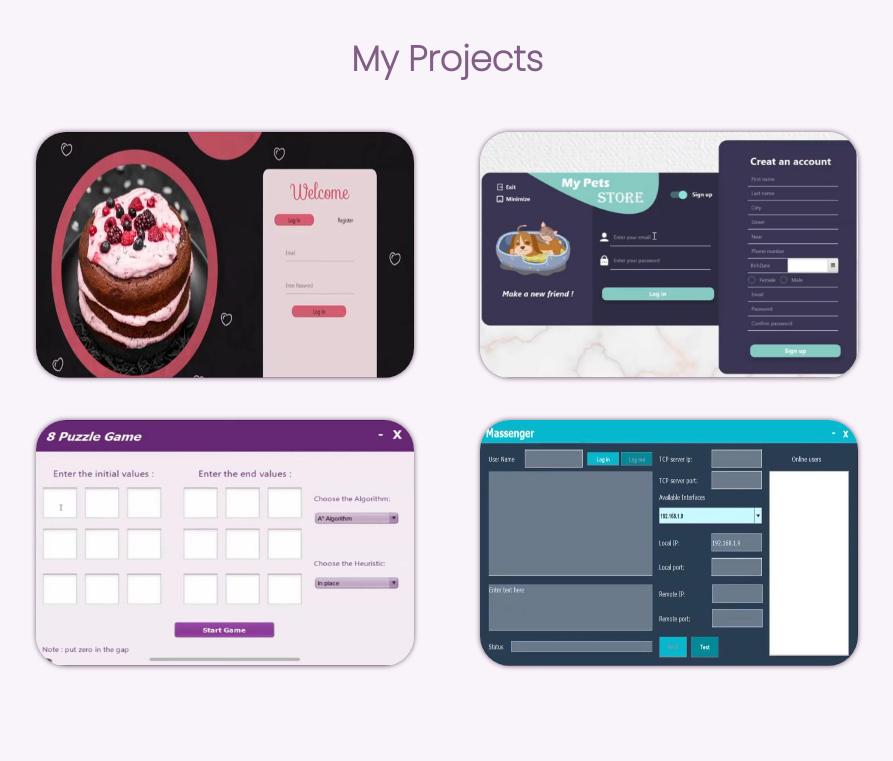
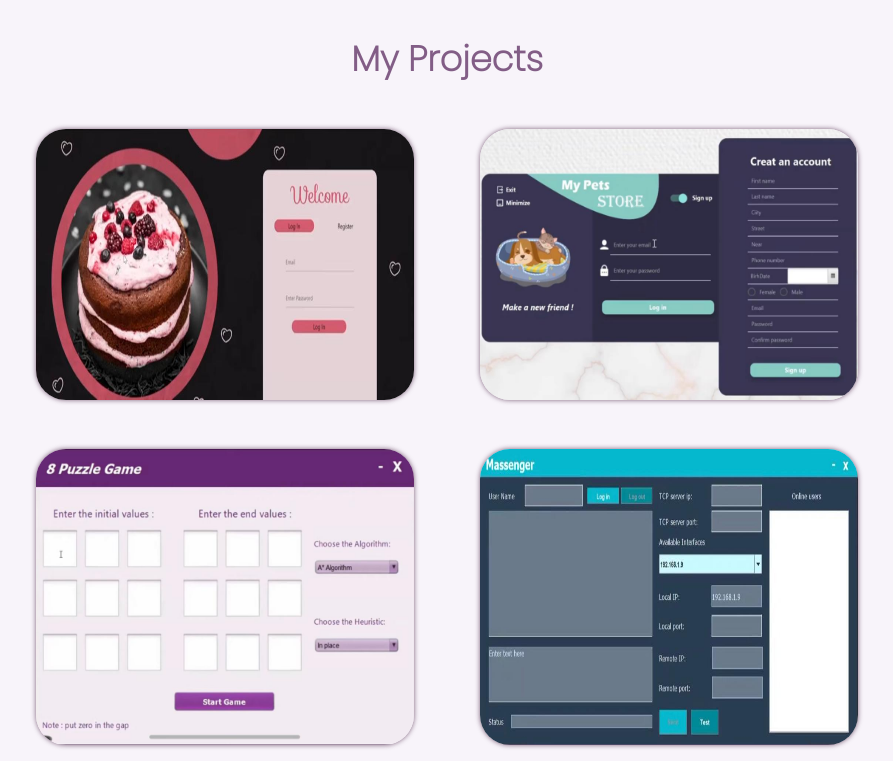
Before and after one commit to norasadder/MyPortfolio, a plain HTML site: page index.html in a window 1280 px wide. Shown: the part 1260-2021 px from the top of the page, without its empty margins (193-1086 px from the left). Drawn offline with Linux system fonts and the light colour scheme.

Commit message:
adjust the height of the projects container

```diff
--- a/index.css
+++ b/index.css
@@ -4,6 +4,7 @@
     --purple-dark: #825d86;
     --purple: #997DA9;
     --purple-light: #bfa2c5;
+    --title-height: 5vh;
 
   }
 
@@ -327,15 +328,19 @@
     line-height: 1rem;
     width: 80%;
     margin: auto;
+    height: var(--title-height);
   }
 
   .projects-container {
     display: grid;
     width: 65%;
     margin: auto;
+    margin-bottom: 0;
     grid-template-columns: 1fr 1fr;
     gap: 8%;
-    margin-top: 5%;
+    margin-top: 5vh;
+    /* height: calc(100vh - (var(--title-height)+var(--header-height) +3vh + 5vh)); */
+    height: 77vh;
   }
 
   .project-item {
@@ -365,10 +370,15 @@
     background-color: var(--purple-dark);
     opacity: 0.85;
     color: var(--backgroundColor);
-    padding: 3%;
+    padding: 5%;
     box-sizing: border-box;
     transform: translateY(100%);
     transition: 1s;
+    display: flex;
+    justify-items: center;
+    align-content: center;
+    align-items: center;
+    flex-direction: column;
   }
 
   .project-item:hover .project-description {
```
